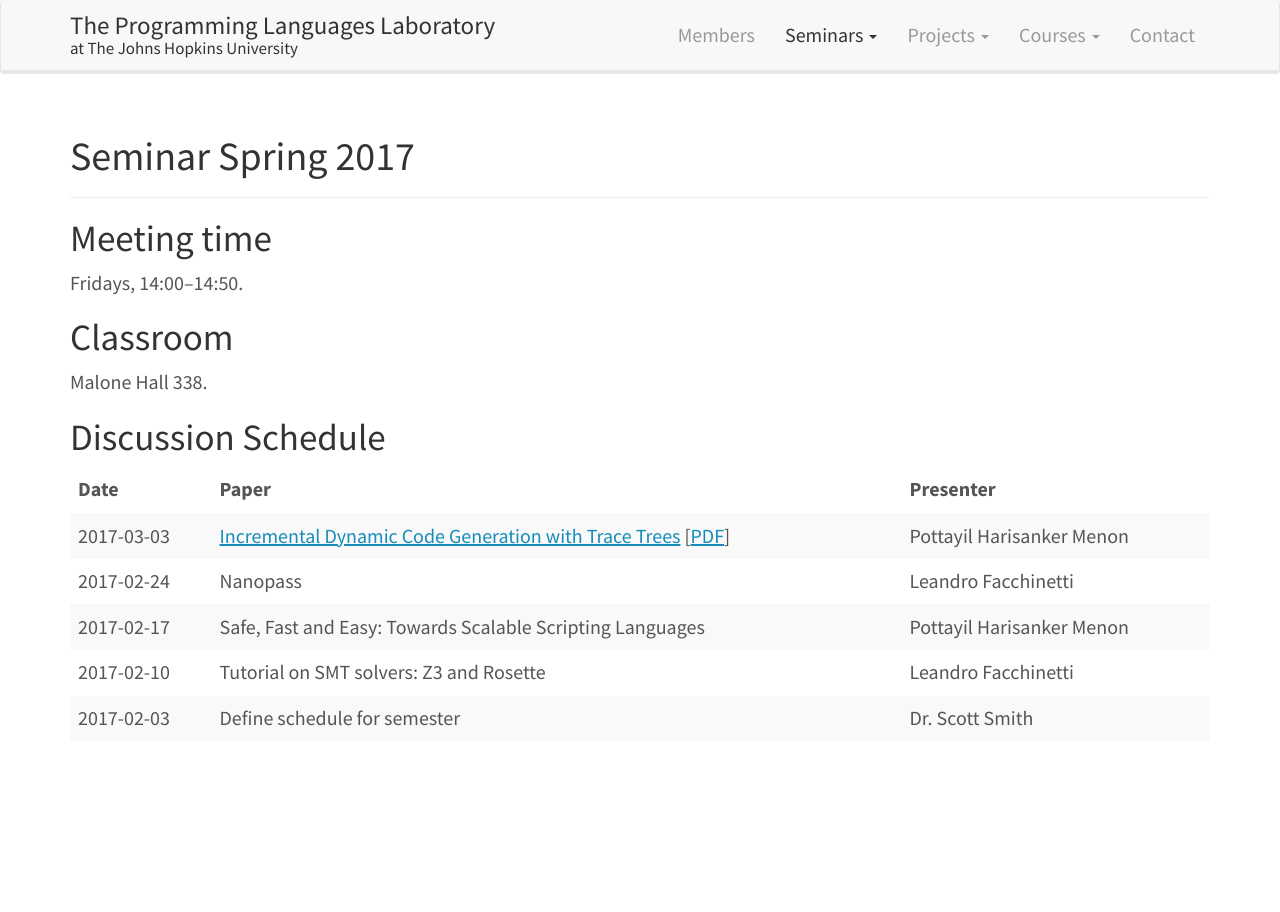
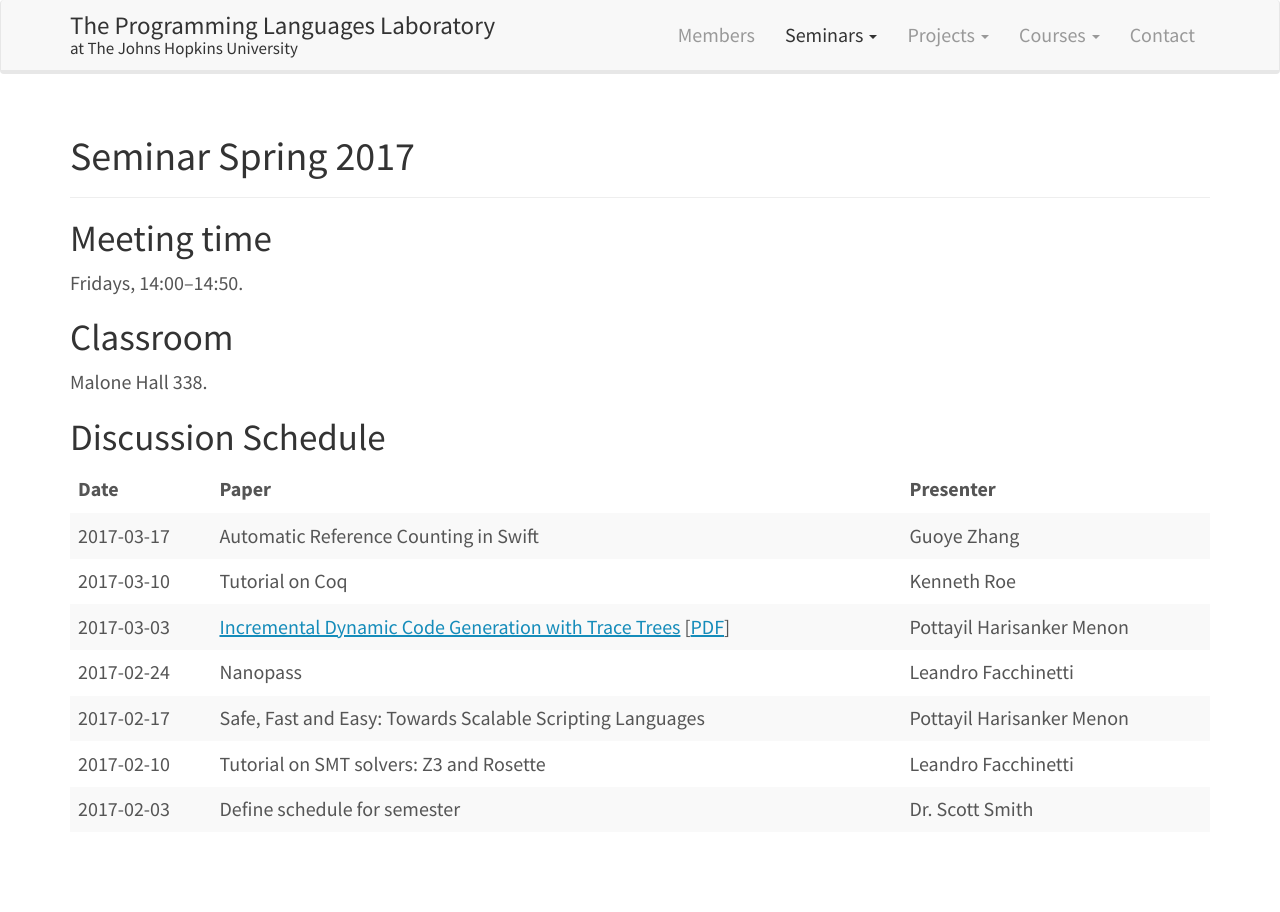
Before and after one commit to JHU-PL-Lab/www-pl-lab, a Jekyll site: the page built from seminars/spring-2017.md, in a window 1280 px wide. Built offline with Jekyll 4.4.1, drawn with Linux system fonts in a browser that asks for light colours.

Commit message:
Add seminars

```diff
--- a/seminars/spring-2017.md
+++ b/seminars/spring-2017.md
@@ -18,6 +18,8 @@ Discussion Schedule
 
 |       Date | Paper                                                                                                                                                                                                                                    | Presenter                 |
 |------------+------------------------------------------------------------------------------------------------------------------------------------------------------------------------------------------------------------------------------------------+---------------------------|
+| 2017-03-17 | Automatic Reference Counting in Swift                                                                                                                                                                                                    | Guoye Zhang               |
+| 2017-03-10 | Tutorial on Coq                                                                                                                                                                                                                          | Kenneth Roe               |
 | 2017-03-03 | [Incremental Dynamic Code Generation with Trace Trees](http://citeseerx.ist.psu.edu/viewdoc/summary?doi=10.1.1.113.557) [[PDF](http://www.ecst.csuchico.edu/~juliano/csci693/Presentations/2008w/Materials/ShahR/DOCS/ICS-TR-06-16.pdf)] | Pottayil Harisanker Menon |
 | 2017-02-24 | Nanopass                                                                                                                                                                                                                                 | Leandro Facchinetti       |
 | 2017-02-17 | Safe, Fast and Easy: Towards Scalable Scripting Languages                                                                                                                                                                                | Pottayil Harisanker Menon |
```
